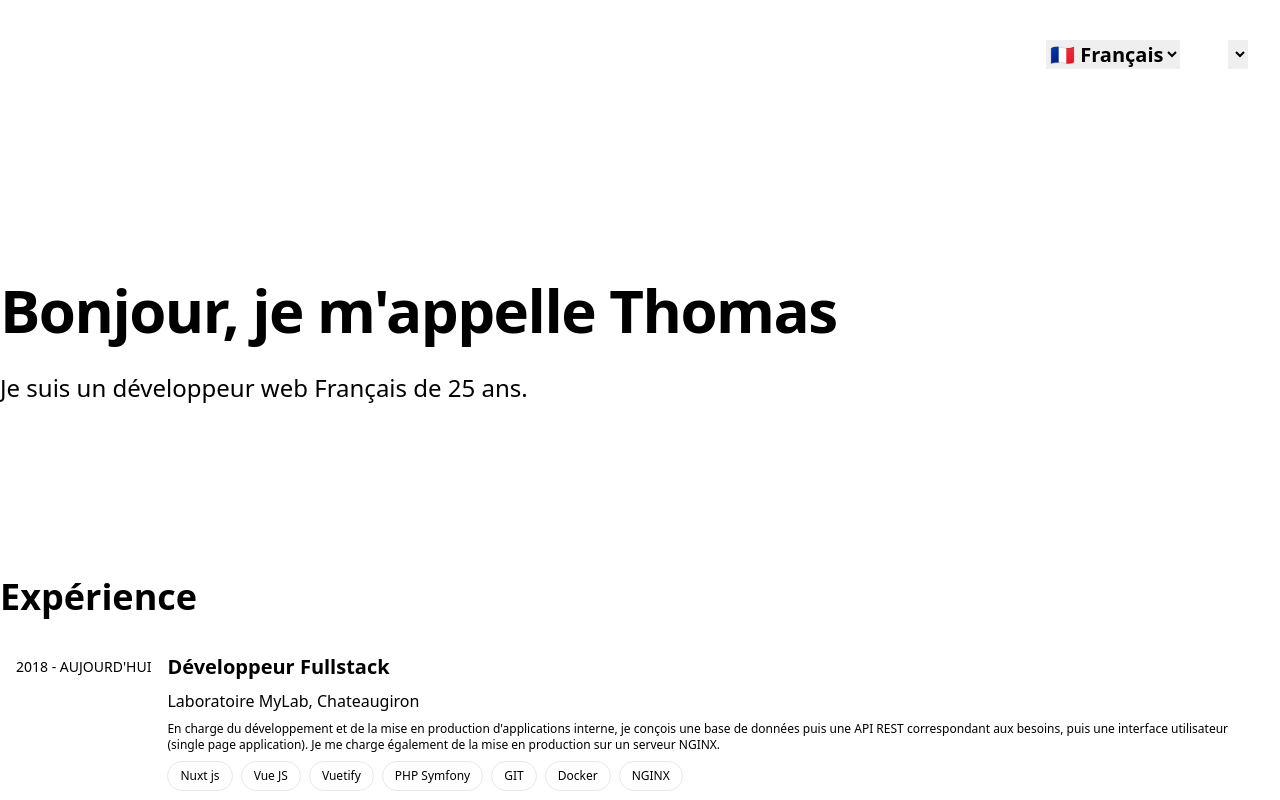
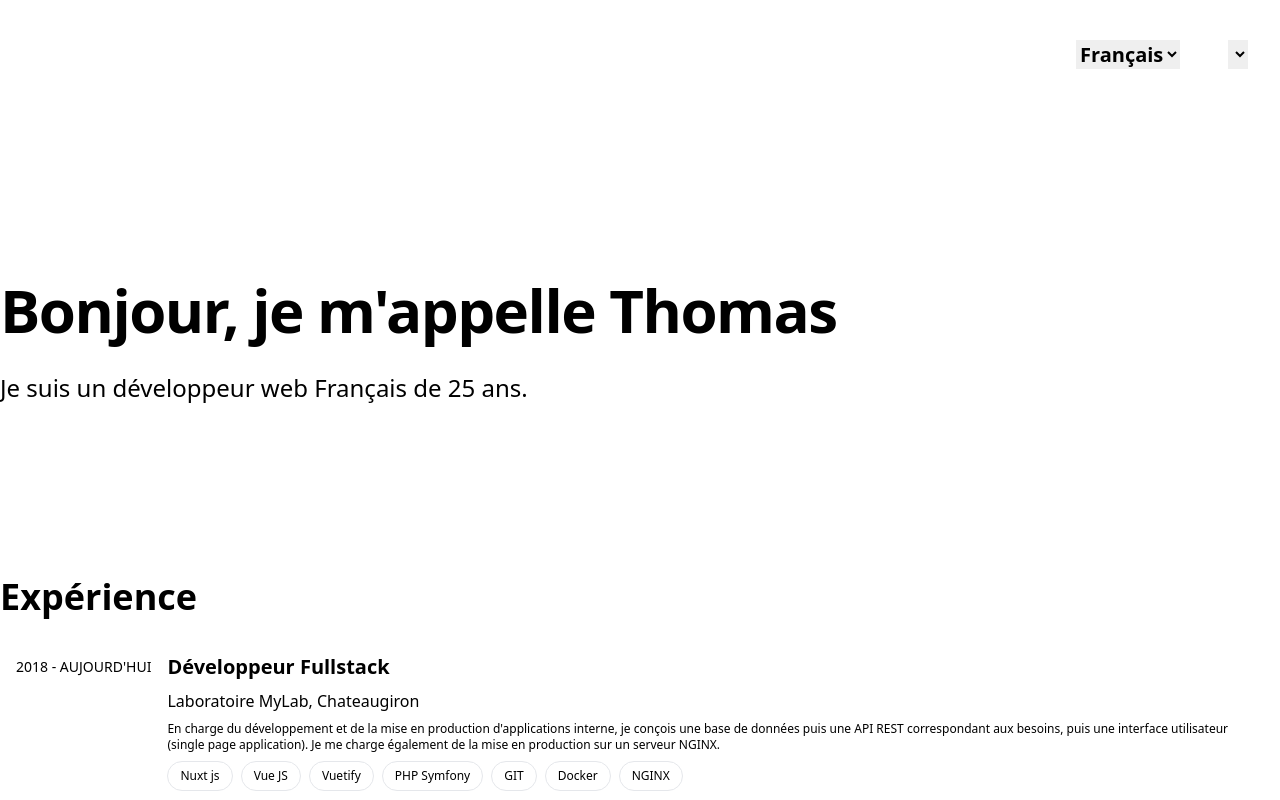
Before and after one commit to Thomas-Philippot/my-website, a SvelteKit app: page / in a window 1280 px wide. Shown: the top 800 px of the page. Built offline with nearby package versions, Linux system fonts and the light colour scheme; some icons are missing; what @catppuccin/tailwindcss would draw is missing.

Commit message:
add label on selection options

```diff
--- a/src/lib/ThemeSwitcher.svelte
+++ b/src/lib/ThemeSwitcher.svelte
@@ -38,6 +38,6 @@
 
 <select bind:value={current_theme} class="bg-base">
 	{#each Object.keys(flavors) as flavor}
-		<option value="{flavor}" class="border-red-400">{flavor}</option>
+		<option value="{flavor}" class="border-red-400" label="{flavor}">{flavor}</option>
 	{/each}
 </select>
--- a/src/routes/+layout.svelte
+++ b/src/routes/+layout.svelte
@@ -18,10 +18,10 @@
 	<ul class="flex justify-end items-center">
 		<li>
 			<select bind:value={$locale} class="mx-6 bg-base font-bold text-xl focus:outline-none">
-				<option value="fr">
+				<option value="fr" label="Français">
 					🇫🇷 Français
 				</option>
-				<option value="en">
+				<option value="en" label="English">
 					🇬🇧 English
 				</option>
 			</select>
```
